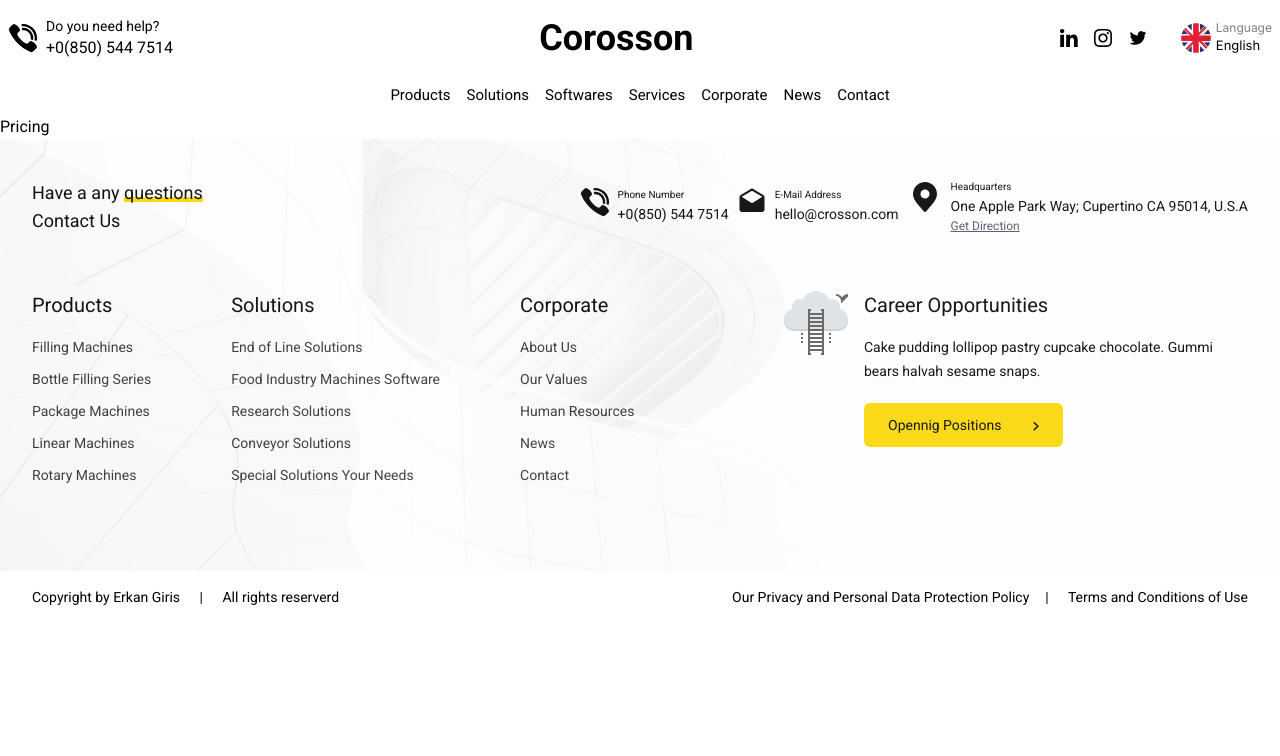
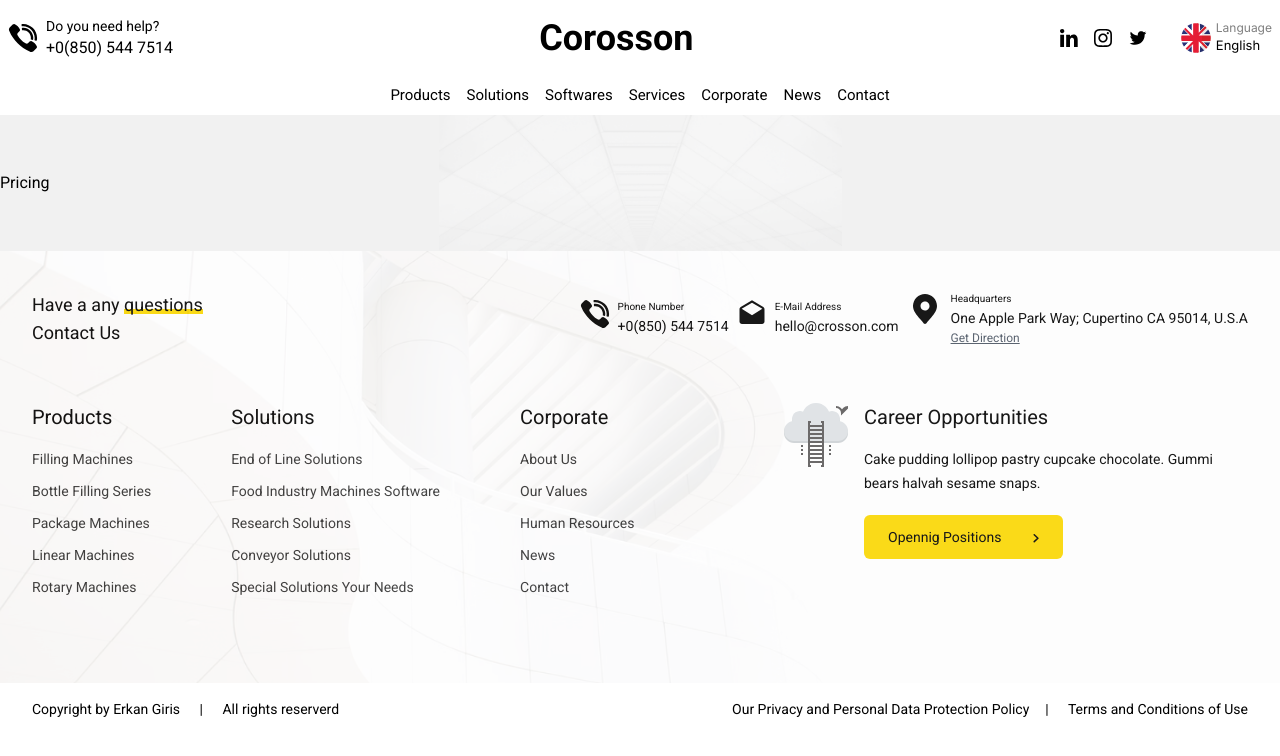
Before and after one commit to ais-sam/nextjs-business-website, a Next.js app: page /pricing in a window 1280 px wide. Shown: the top 756 px of the page. Built offline with nearby package versions, Linux system fonts and the light colour scheme.

Commit message:
Edit pages Layout

```diff
--- a/pages/_app.js
+++ b/pages/_app.js
@@ -4,6 +4,11 @@
 import Footer from "components/shared/Footer";
 
 function MyApp({ Component, pageProps }) {
+
+  if (Component.getLayout) {
+    return Component.getLayout(<Component {...pageProps} />)
+  }
+
   return (
     <>
       <Head>
@@ -13,7 +18,9 @@
         </style>
       </Head>
       <Header/>
-      <Component {...pageProps} />
+      <div className="wrapper">
+        <Component {...pageProps} />
+      </div>
       <Footer/>
     </>
   );
--- a/pages/about.js
+++ b/pages/about.js
@@ -7,14 +7,12 @@
 
 const About = () => {
   return (
-    <div className="bg-[#F1F1F1] py-14 about">
       <div className="container">
         <PageTitle title={"About Us"}/>
         <AboutText/>
         <OurValues/>
         <Partners/>
       </div>
-    </div>
   )
 }
 
--- a/pages/index.js
+++ b/pages/index.js
@@ -3,6 +3,8 @@
 import WhatWeDo from "components/home/whatWeDo"
 import HowWeDo from "components/home/howWeDo"
 import CompanyNews from "components/home/news"
+import Header from "components/shared/Header"
+import Footer from "components/shared/Footer"
 
 export default function Home() {
   return (
@@ -15,3 +17,14 @@
     </div>
   )
 }
+
+
+Home.getLayout = function PageLayout(page) {
+  return (
+    <>
+      <Header/>
+      {page}
+      <Footer/>
+    </>
+  )
+}
--- a/styles/globals.css
+++ b/styles/globals.css
@@ -75,10 +75,12 @@
   z-index: -1;
 }
 
-.about{
+.wrapper{
   background-image: url('../public/images/about-bg.png');
   background-position: center top;
   background-size: contain;
   background-repeat: no-repeat;
   z-index: -10;
+  padding: 3.5rem 0;
+  background-color: #F1F1F1;
 }
```
